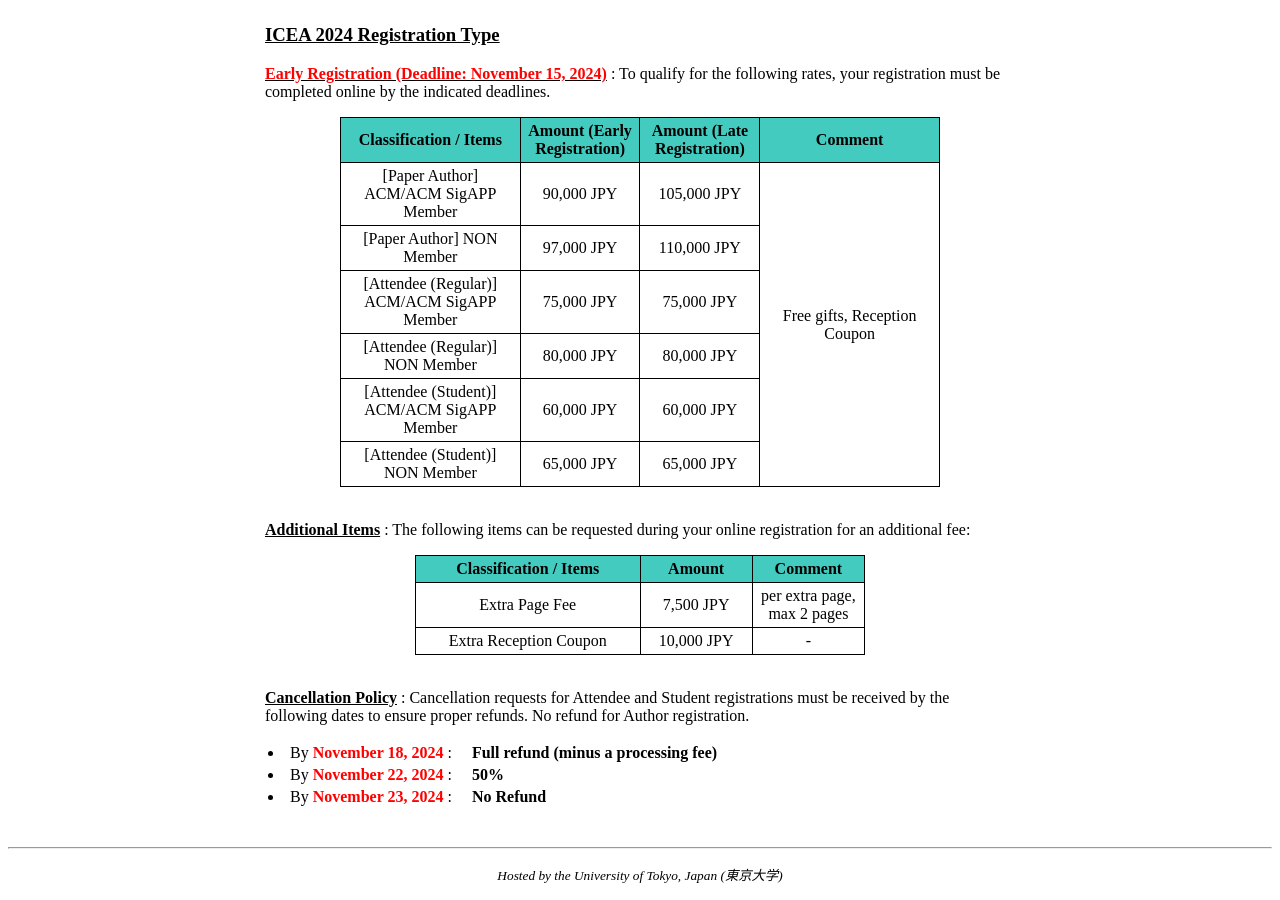
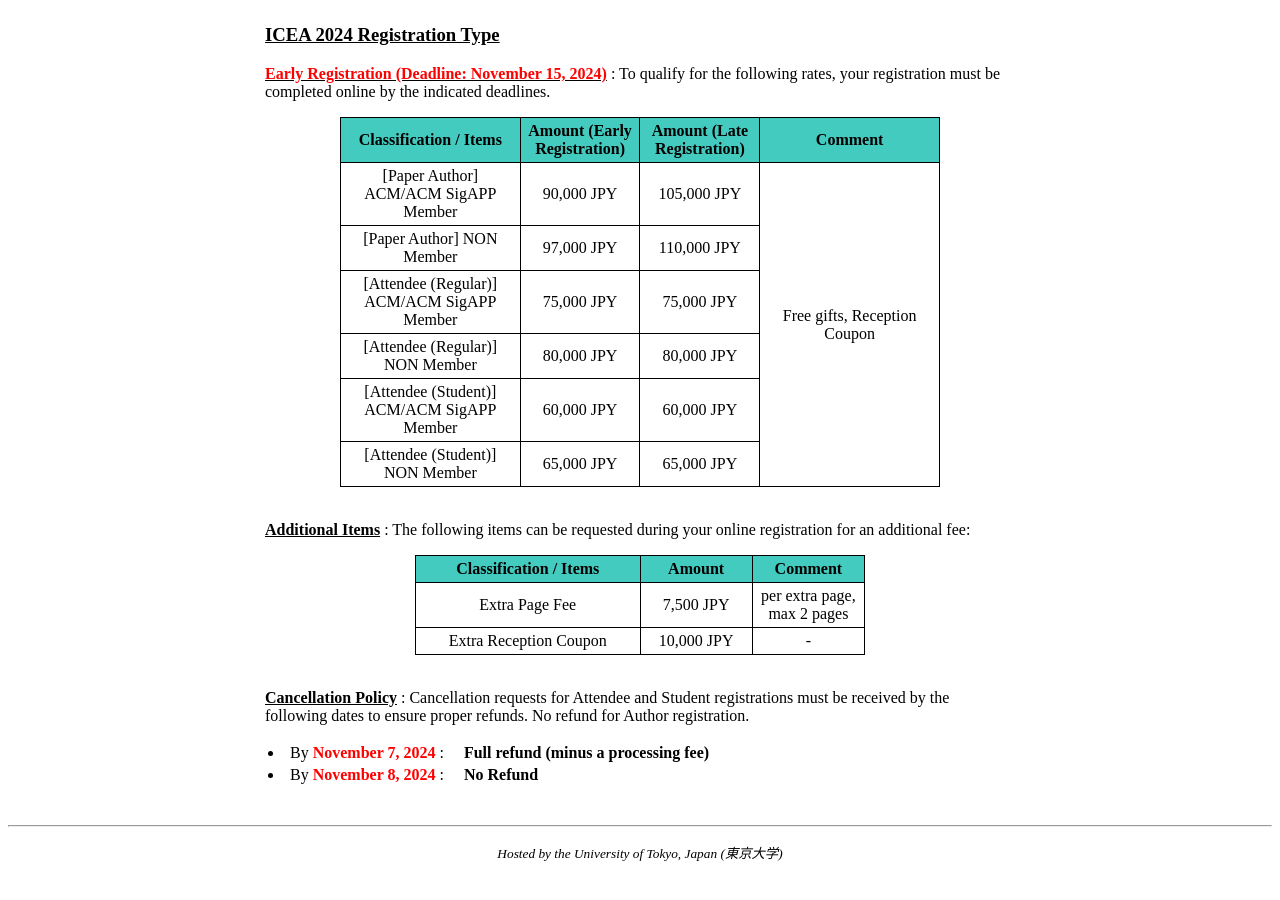
Before and after one commit to icea-conf/2024, a Jekyll site: the page built from registration/index.html, in a window 1280 px wide and 900 px high, scrolled down 731 px. Built offline with Jekyll 4.4.1, drawn with Linux system fonts in a browser that asks for light colours; after the commit the page ends 1609 px from its top, so only the background shows below that.

Commit message:
update refund policy

```diff
--- a/registration/index.html
+++ b/registration/index.html
@@ -194,7 +194,7 @@ title: ICEA 2024
                    <tbody>
                        <tr>
                            <td>
-                               <li>By <b style="color: #FF0000">November 18, 2024</b> :</li>
+                               <li>By <b style="color: #FF0000">November 7, 2024</b> :</li>
                            </td>
                            <td>
                                <b>&nbsp; &nbsp; Full refund (minus a processing fee)</b>
@@ -202,15 +202,7 @@ title: ICEA 2024
                        </tr>
                        <tr>
                            <td>
-                               <li>By <b style="color: #FF0000">November 22, 2024</b> :</li>
-                           </td>
-                           <td>
-                               <b>&nbsp; &nbsp; 50%</b>
-                           </td>
-                       </tr>
-                       <tr>
-                           <td>
-                               <li>By <b style="color: #FF0000">November 23, 2024</b> :</li>
+                               <li>By <b style="color: #FF0000">November 8, 2024</b> :</li>
                            </td>
                            <td>
                                <b>&nbsp; &nbsp; No Refund</b>
```
